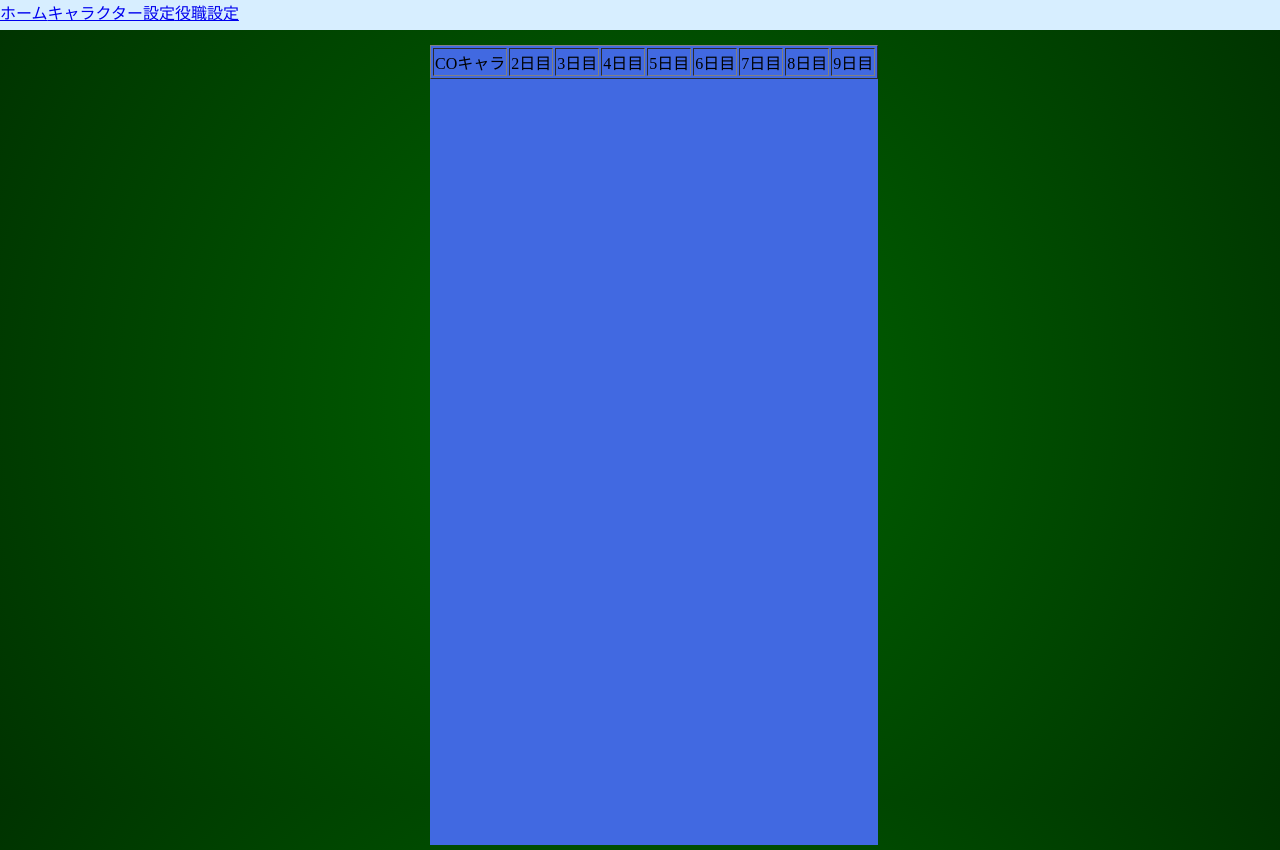
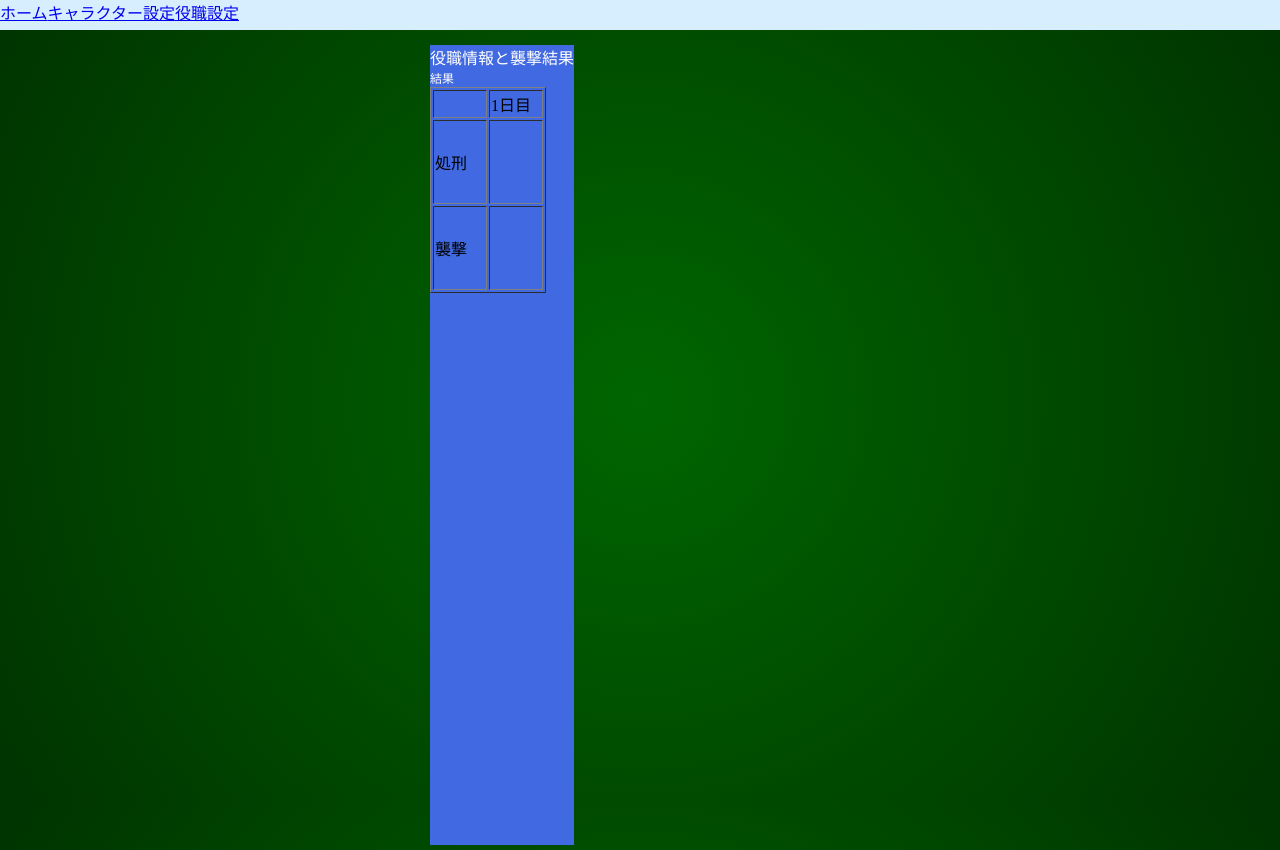
Before and after one commit to nitoa-s/jinro_judgement_tool, a Vue app: page /#/ in a window 1280 px wide. Built offline with nearby package versions, Linux system fonts and the light colour scheme.

Commit message:
top_pageの最低限の改修完了

```diff
--- /dev/null
+++ b/src/components/modules/InfoTable.vue
@@ -0,0 +1,64 @@
+<template>
+  <div class = 'table_info'>
+    <p class = 'table_title'>{{ roleName }}</p>
+    <table border="1">
+      <tr>
+        <td>CO</td>
+        <td v-for = 'n in maxDay' :key = 'n'> {{ n + 1 }}日目</td>
+      </tr>
+      <tr v-for = "(character, index) in tableRows" :key = 'index'>
+        <td class = 'table_cell'> <img class = 'cell_image' :src = 'imagePath(character.name, character.imageFileName)' /></td>
+        <table-cell v-for = 'n in maxDay' :key = 'n' :clickActive = 'clickActive' :rowName = 'character.name' :columnIndex = 'n' @setActive = 'setActive'></table-cell>
+      </tr>
+    </table>
+  </div>
+</template>
+
+<script>
+import tableCell from './TableCell'
+export default {
+  props: [
+    'roleName',
+    'clickActive',
+    'maxDay',
+  ],
+  components: {
+    'table-cell': tableCell
+  },
+  computed: {
+    tableRows () {
+      return this.$store.getters.jinroMembers.filter( (member) => this.roleName === member.co)
+    }
+  },
+  methods: {
+    imagePath (characterName, imageFileName) {
+      return require(`@/assets/characters/${characterName}/${imageFileName}`)
+    },
+    setActive (clickActive) {
+      this.$emit('setActive', clickActive)
+    }
+  }
+}
+</script>
+
+<style scoped>
+.table_info {
+  margin: 0;
+  margin-bottom: 10px;
+}
+
+.table_title {
+  margin: 0;
+  color: white;
+  font-size: 12px;
+}
+
+.table_cell {
+  width: 50px;
+  height: 60px;
+}
+
+.cell_image {
+  width: 50px;
+}
+</style>
--- /dev/null
+++ b/src/components/modules/ResultTable.vue
@@ -0,0 +1,56 @@
+<template>
+  <div class = 'table_info'>
+    <p class = 'table_title'>結果</p>
+    <table border="1">
+      <tr>
+        <td></td>
+        <td v-for = 'n in maxDay + 1' :key = 'n'> {{ n }}日目</td>
+      </tr>
+      <tr v-for = "(rowName, index) in tableRows" :key = 'index'>
+        <td class = 'table_cell'> {{ rowName }}</td>
+        <table-cell v-for = 'n in maxDay + 1' :key = 'n' :clickActive = 'clickActive' :rowName = 'rowName' :columnIndex = 'n' @setActive = 'setActive'></table-cell>
+      </tr>
+    </table>
+  </div>
+</template>
+
+<script>
+import tableCell from './TableCell'
+export default {
+  data () {
+    return {
+      tableRows: ['処刑', '襲撃']
+    }
+  },
+  props: [
+    'clickActive',
+    'maxDay',
+  ],
+  components: {
+    'table-cell': tableCell
+  },
+  methods: {
+    setActive (clickActive) {
+      this.$emit('setActive', clickActive)
+    }
+  }
+}
+</script>
+
+<style scoped>
+.table_info {
+  margin: 0;
+  margin-bottom: 10px;
+}
+
+.table_title {
+  margin: 0;
+  color: white;
+  font-size: 12px;
+}
+
+.table_cell {
+  width: 50px;
+  height: 60px;
+}
+</style>
--- a/src/components/modules/RoleInfo.vue
+++ /dev/null
@@ -1,20 +0,0 @@
-<template>
-  <table border = 1>
-    <tr>
-      <td> COキャラ</td>
-      <td v-for = 'day in 8' :key = 'day'> {{ day + 1 }}日目</td>
-    </tr>
-  </table>
-</template>
-
-<script>
-export default {
-  props: [
-    'roleName',
-    'coCharacter'
-  ]
-}
-</script>
-
-<style scoped>
-</style>
--- /dev/null
+++ b/src/components/modules/TableCell.vue
@@ -0,0 +1,80 @@
+<template>
+  <td :class = '{info_cell: true, active: active}' @click.left = 'click' @click.right.prevent = 'rightClick'>
+    <img class = 'cell_image' v-if = 'characterData' :src = 'imagePath()' />
+    <p class = 'result_text'>{{ resultText }}</p>
+  </td>
+</template>
+
+<script>
+export default {
+  data () {
+    return {
+      kind: 'info',
+      siro: false,
+      kuro: false,
+      roleName: null,
+      characterData: null,
+    }
+  },
+  props: [
+    'clickActive',
+    'rowName',
+    'columnIndex'
+  ],
+  computed: {
+    active () {
+      return this.clickActive !== null && this.clickActive.kind === this.kind && this.clickActive.value.rowName === this.rowName && this.clickActive.value.columnIndex === this.columnIndex
+    },
+    resultText () {
+      if( this.roleName !== null ) return this.roleName
+      if( this.siro ) return '白'
+      if( this.kuro ) return '黒'
+    }
+  },
+  methods: {
+    imagePath () {
+      return require(`@/assets/characters/${this.characterData.name}/${this.characterData.imageFileName}`)
+    },
+    click () {
+      if( this.clickActive === null || this.clickActive.kind === 'info') {
+        this.$emit('setActive', {kind: this.kind, value: {rowName: this.rowName, columnIndex: this.columnIndex}})
+      } else if( this.clickActive.kind === 'character' ) {
+        this.characterData = this.clickActive.value
+      }
+    },
+    rightClick () {
+      if( this.characterData !== null ) {
+        if( !this.siro && !this.kuro ) {
+          this.siro = true
+        } else if( this.siro ) {
+          this.siro = false
+          this.kuro = true
+        } else {
+          this.kuro = false
+        }
+      }
+      if( this.clickActive !== null && this.active ) {
+        this.$emit('setActive', null)
+      }
+    },
+  }
+}
+</script>
+
+<style scoped>
+.info_cell {
+  width: 50px;
+  height: 80px;
+}
+.cell_image {
+  width: 50px;
+}
+.active {
+  outline: solid 2px red;
+}
+.result_text {
+  margin: 0;
+  font-size: 10px;
+  text-align: center;
+}
+</style>
--- a/src/components/pages/Home.vue
+++ b/src/components/pages/Home.vue
@@ -11,7 +11,9 @@
       </div>
     </div>
     <div class = 'role_info'>
-      <role-info></role-info>
+      <p class = 'title'>役職情報と襲撃結果</p>
+      <result-table :maxDay = 'maxDay' :clickActive = 'clickActive' @setActive = 'setClickActive'/>
+      <info-table v-for = 'roleName in roleInfoGroups' :key = 'roleName' :maxDay = 'maxDay' :roleName = 'roleName' :clickActive = 'clickActive' @setActive = 'setClickActive'></info-table>
     </div>
   </div>
 </template>
@@ -19,7 +21,8 @@
 <script>
 import memberButton from '@/components/modules/MemberButton'
 import roleButton from '@/components/modules/RoleButton'
-import roleInfo from '@/components/modules/RoleInfo'
+import resultTable from '@/components/modules/ResultTable'
+import infoTable from '@/components/modules/InfoTable'
 export default {
   data () {
     return {
@@ -40,7 +43,8 @@ export default {
   components: {
     'member-button': memberButton,
     'role-button': roleButton,
-    'role-info': roleInfo
+    'result-table': resultTable,
+    'info-table': infoTable
   },
   computed: {
     groupCharacters () {
@@ -51,6 +55,15 @@ export default {
         groupedArray.push(this.characters.slice(groupedFirstIndex, groupedFirstIndex + this.sliceNum))
       }
       return groupedArray
+    },
+    roleInfoGroups () {
+      const infoGroups = this.roles.map( (role) => {
+        if (role.info) return role.name
+      })
+      return infoGroups.filter(Boolean).filter(function (x, i, self) { return self.indexOf(x) === i })
+    },
+    maxDay () {
+      return this.characters.length === 0 ? 0 : Math.floor((this.characters.length - 1) / 2)
     }
   },
   methods: {
@@ -95,5 +108,9 @@ export default {
   display: inline;
 }
 
+.title {
+  margin: 0;
+  color: white;
+}
 
 </style>
```
